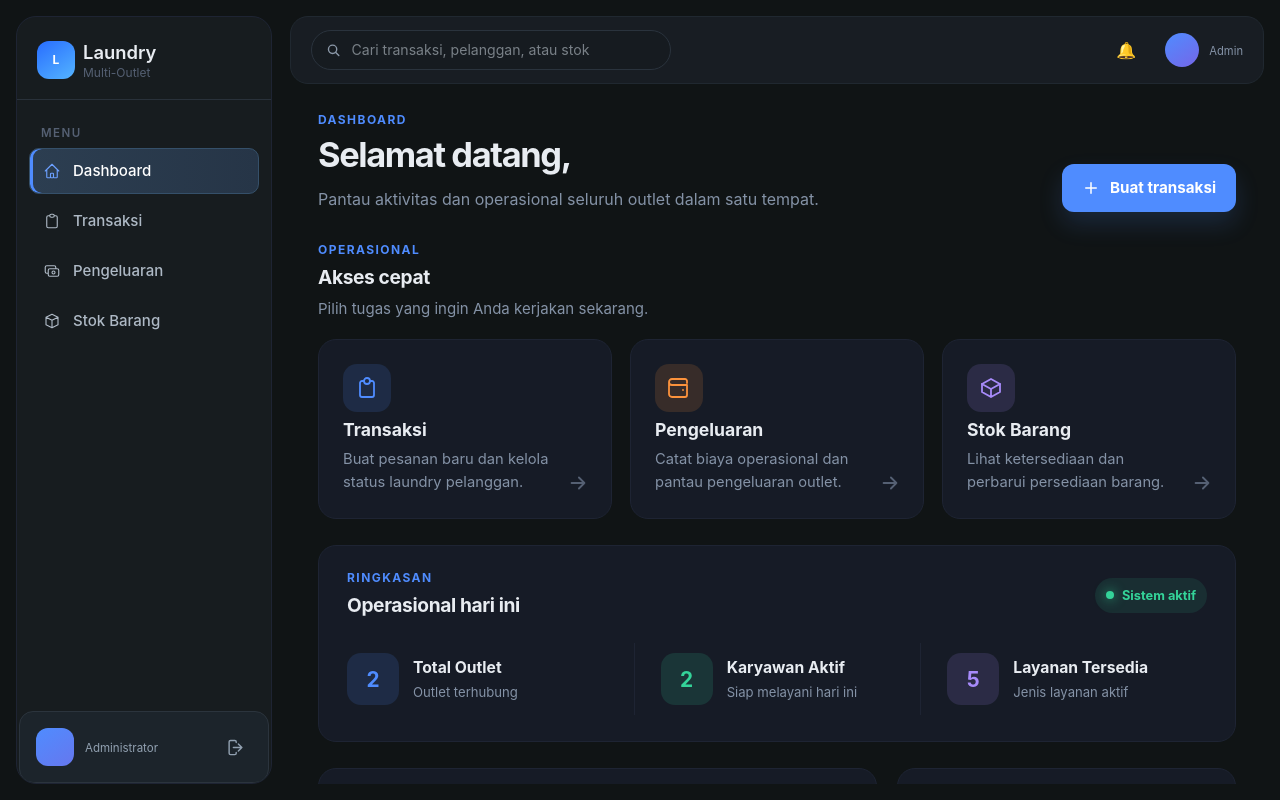
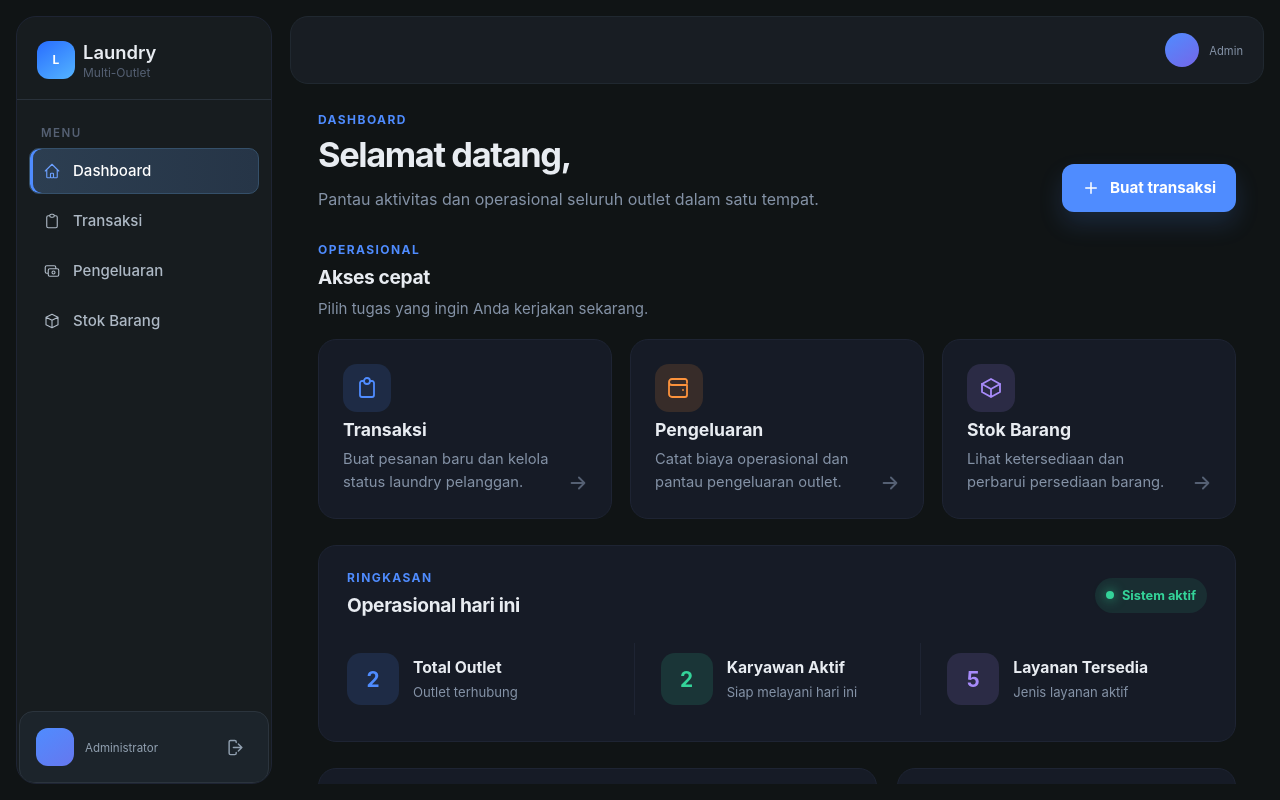
Before and after one commit to Zulkifli70/laundry-dashboard, a React (Vite) app in the folder frontend/: page /dashboard in a window 1280 px wide. Built offline with nearby package versions, Linux system fonts and the light colour scheme; sample sign-in values are in the browser's storage.

Commit message:
hapus komponen yang tidak diperlukan

```diff
--- a/frontend/src/components/Layout.jsx
+++ b/frontend/src/components/Layout.jsx
@@ -172,7 +172,7 @@ const Layout = () => {
       {/* Main area */}
       <div className="flex-1 flex flex-col min-w-0 overflow-hidden">
         <header className="app-topbar hidden lg:flex">
-          <label className="topbar-search">
+          {/* <label className="topbar-search">
             <svg
               viewBox="0 0 24 24"
               fill="none"
@@ -186,11 +186,11 @@ const Layout = () => {
               aria-label="Cari"
               placeholder="Cari transaksi, pelanggan, atau stok"
             />
-          </label>
+          </label> */}
           <div className="topbar-spacer" />
-          <button className="topbar-icon" type="button" aria-label="Notifikasi">
+          {/* <button className="topbar-icon" type="button" aria-label="Notifikasi">
             &#128276;
-          </button>
+          </button> */}
           <div className="topbar-user">
             <span>{user?.nama?.charAt(0).toUpperCase()}</span>
             <div>
```
Also changed, not shown: 1 other file (tests, documents, lock files or other folders).
